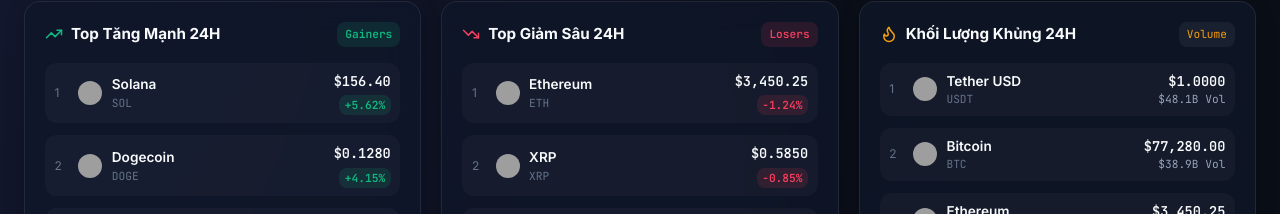
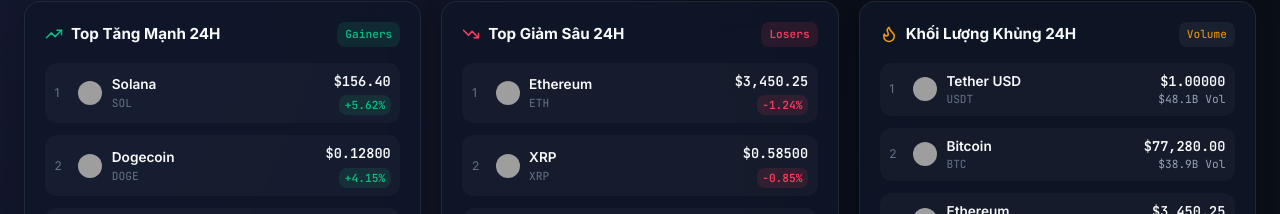
Before and after one commit to daitimenh/crypto-dashboard, a React (Vite) app: page / in a window 1280 px wide. Shown: the part 258-472 px from the top of the page. Built offline with nearby package versions, Linux system fonts and the light colour scheme; no server answers; grey boxes are pictures that could not be loaded; the HTML template or start-up script is replaced by a standard one.

Commit message:
feat(format): upgrade stablecoins and micro-price assets to 5 decimal precision

```diff
--- a/src/components/charts/PriceChart.jsx
+++ b/src/components/charts/PriceChart.jsx
@@ -46,7 +46,7 @@
   const PADDING_TOP = 25;
   const PADDING_BOTTOM = 55; // Dành không gian cho trục thời gian ngang X-axis
   const PADDING_LEFT = 20;
-  const PADDING_RIGHT = 75;  // Dành không gian cho nhãn giá Y-axis bên phải
+  const PADDING_RIGHT = 82;  // Dành không gian cho nhãn giá Y-axis 5 chữ số thập phân
 
   // Tính toán đường cong SVG, min/max và các điểm mốc
   const { pathD, areaD, minPrice, maxPrice, points, priceLevels } = useMemo(() => {
@@ -412,13 +412,13 @@
                 <rect
                   x="0"
                   y="0"
-                  width="70"
+                  width="78"
                   height="22"
                   rx="4"
                   fill={isChartGain ? 'rgba(16, 185, 129, 0.9)' : 'rgba(244, 63, 94, 0.9)'}
                 />
                 <text
-                  x="35"
+                  x="39"
                   y="15"
                   textAnchor="middle"
                   fill="#ffffff"
--- a/src/context/CryptoContext.jsx
+++ b/src/context/CryptoContext.jsx
@@ -82,10 +82,10 @@
     if (absVal < 0.0001) {
       fractionDigits = 6;
     } else if (absVal < 1.05 && absVal >= 0.95) {
-      // Dành riêng cho Stablecoin (Tether USDT, USDC) quanh mốc 1$: hiển thị 4 chữ số thập phân ($0.9998)
-      fractionDigits = 4;
+      // Dành riêng cho Stablecoin (Tether USDT, USDC) quanh mốc 1$: hiển thị 5 chữ số thập phân ($0.99979)
+      fractionDigits = 5;
     } else if (absVal < 2) {
-      fractionDigits = 4;
+      fractionDigits = 5;
     }
 
     return new Intl.NumberFormat('en-US', {
```
